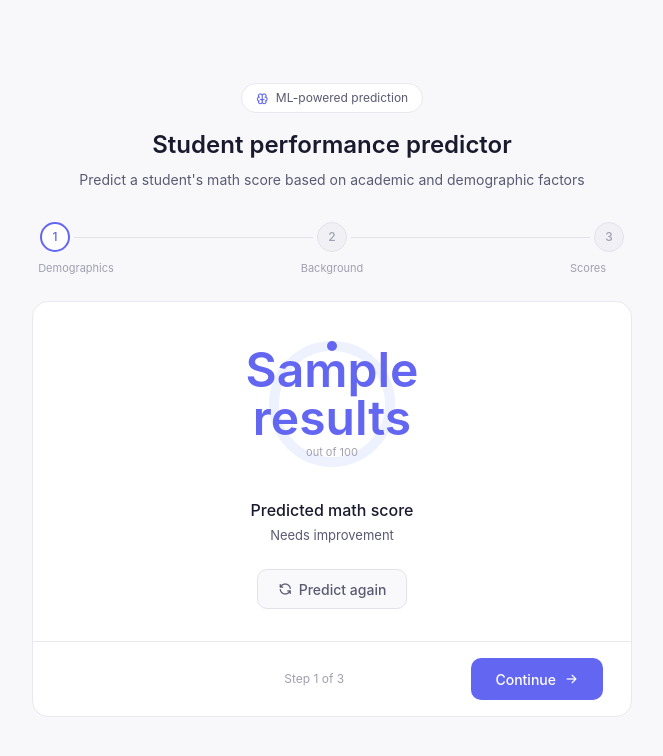
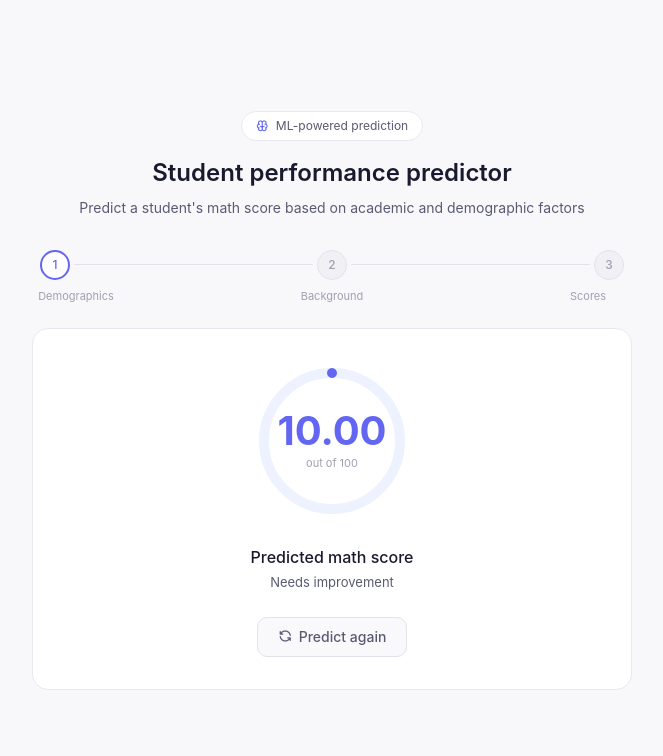
Before and after one commit to Anand-Velpuri/mlproject, a Flask app: template templates/home.html in a window 1280 px wide. Shown: the top 756 px of the page, without its empty margins (308-971 px from the left). Run offline with Flask 3, Linux system fonts and the light colour scheme; the template is opened without the code that fills it: most values are stand-ins (such as "Sample title", 1, 10 or a date in 2020).

Commit message:
Updated UI

```diff
--- a/application.py
+++ b/application.py
@@ -63,4 +63,4 @@ def predict_datapoint():
         return f"<pre>{traceback.format_exc()}</pre>"
 
 if __name__ == "__main__":
-    app.run(host="0.0.0.0", port=5001)
+    app.run(host="0.0.0.0", port=5001, debug=True)
--- a/requirements.txt
+++ b/requirements.txt
@@ -2,7 +2,7 @@ pandas
 numpy
 seaborn
 matplotlib
-scikit-learn==1.3.2
+scikit-learn
 # catboost
 # xgboost
 dill
--- a/templates/home.html
+++ b/templates/home.html
@@ -267,7 +267,7 @@
         <div class="card">
 
             <!-- Step 1: Demographics -->
-            <div id="step-1" style="padding:1.75rem;">
+            <div id="step-1" style="padding:1.75rem;{% if results %}display:none;{% endif %}">
                 <div class="section-heading">Personal information</div>
                 <div style="display:grid;grid-template-columns:1fr 1fr;gap:14px;margin-bottom:14px;">
                     <div>
@@ -305,7 +305,7 @@
             </div>
 
             <!-- Step 2: Background -->
-            <div id="step-2" style="padding:1.75rem;display:none;">
+            <div id="step-2" style="padding:1.75rem;display:none;{% if results %}display:none;{% endif %}">
                 <div class="section-heading">Academic context</div>
                 <div style="margin-bottom:1.25rem;">
                     <label class="field-label">Lunch type</label>
@@ -357,18 +357,19 @@
             <div id="step-result" style="padding:2rem 1.75rem;text-align:center;">
                 <div style="display:flex;justify-content:center;margin-bottom:1.5rem;">
                     <div
-                        style="position:relative;width:140px;height:140px;display:flex;align-items:center;justify-content:center;">
-                        <svg width="140" height="140" style="position:absolute;top:0;left:0;transform:rotate(-90deg);">
-                            <circle cx="70" cy="70" r="58" fill="none" stroke="#eef2ff" stroke-width="10" />
-                            <circle id="score-arc" cx="70" cy="70" r="58" fill="none" stroke="var(--accent)"
-                                stroke-width="10" stroke-linecap="round" stroke-dasharray="364.4"
-                                stroke-dashoffset="{{ 364.4 - (results / 100 * 364.4) }}"
+                        style="position:relative;width:160px;height:160px;display:flex;align-items:center;justify-content:center;">
+                        <svg width="160" height="160" style="position:absolute;top:0;left:0;transform:rotate(-90deg);">
+                            <circle cx="80" cy="80" r="68" fill="none" stroke="#eef2ff" stroke-width="10" />
+                            <circle id="score-arc" cx="80" cy="80" r="68" fill="none" stroke="var(--accent)"
+                                stroke-width="10" stroke-linecap="round" stroke-dasharray="427.3"
+                                stroke-dashoffset="{{ (427.3 - (results / 100 * 427.3)) | round(2) }}"
                                 style="transition:stroke-dashoffset .8s ease" />
                         </svg>
-                        <div style="z-index:1;">
-                            <div style="font-size:48px;font-weight:600;color:var(--accent);line-height:1;">{{ results }}
+                        <div style="z-index:1; text-align:center;">
+                            <div style="line-height:1; color:var(--accent);">
+                                <span style="font-size:40px; font-weight:700;">{{ '%.2f' | format(results) }}</span>
                             </div>
-                            <div style="font-size:11px;color:#a0a0b0;margin-top:2px;">out of 100</div>
+                            <div style="font-size:11px;color:#a0a0b0;margin-top:4px;">out of 100</div>
                         </div>
                     </div>
                 </div>
@@ -383,17 +384,11 @@
                     <i class="ti ti-refresh" style="font-size:15px;"></i> Predict again
                 </a>
             </div>
-
-            <script>
-                /* Hide stepper + wizard, show result only */
-                document.querySelectorAll('#step-1,#step-2,#step-3').forEach(el => el.style.display = 'none');
-                document.getElementById('nav-bar').style.display = 'none';
-            </script>
             {% endif %}
 
-            <!-- Nav bar -->
+            <!-- Nav bar — hidden server-side when result is present, no JS race condition -->
             <div id="nav-bar"
-                style="padding:1rem 1.75rem;border-top:1px solid #e8e8f0;display:flex;justify-content:space-between;align-items:center;">
+                style="padding:1rem 1.75rem;border-top:1px solid #e8e8f0;{% if results %}display:none;{% else %}display:flex;{% endif %}justify-content:space-between;align-items:center;">
                 <button class="btn-secondary" id="btn-back" onclick="goBack()" style="visibility:hidden;">
                     <i class="ti ti-arrow-left" style="font-size:15px;"></i> Back
                 </button>
```
